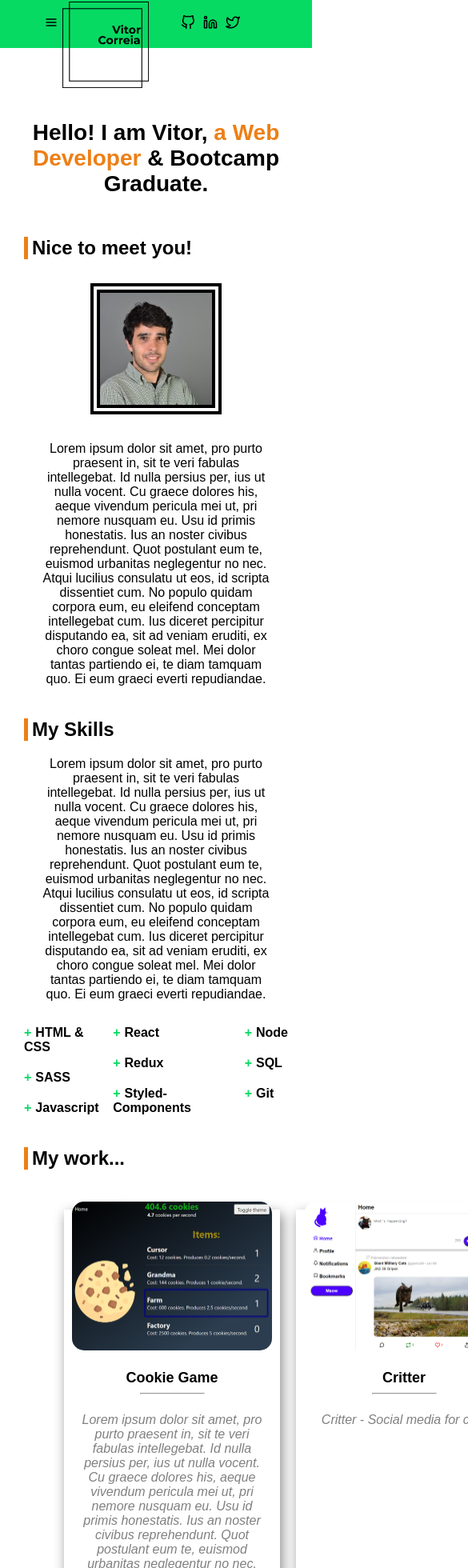
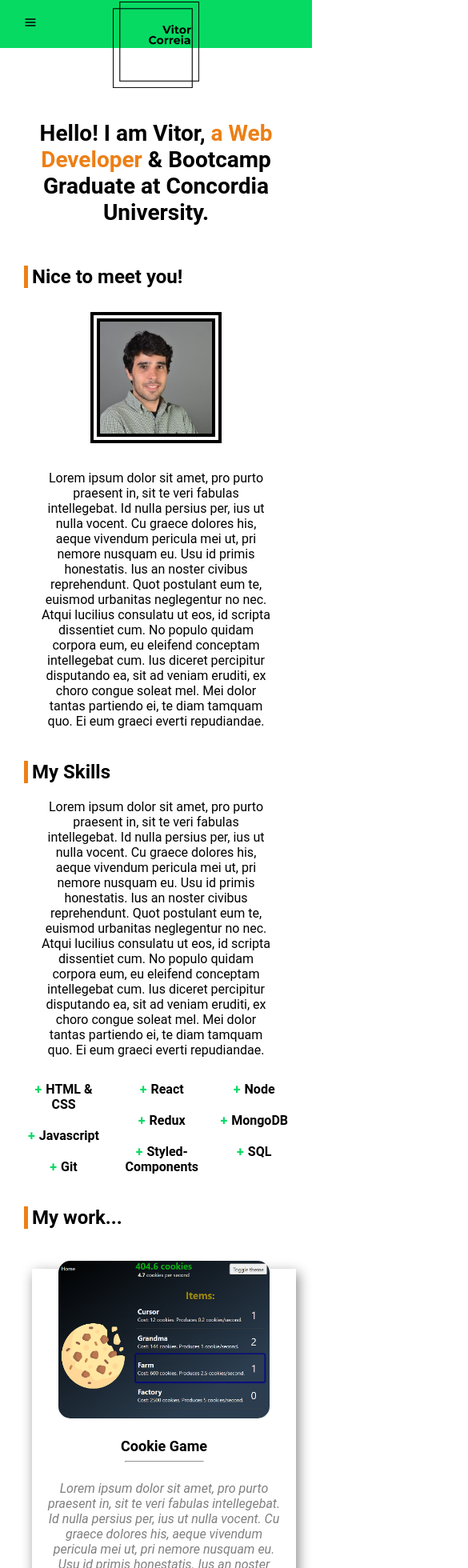
Before and after one commit to vitor-correia10/portfolio, a React (Create React App) app: page / in a window 390 px wide. Shown: the top 1960 px of the page at 80% size, 585 px wide, since content can reach past the window. Built offline with nearby package versions, Linux system fonts and the light colour scheme.

Commit message:
Fix mobile style

```diff
--- a/src/components/About.js
+++ b/src/components/About.js
@@ -7,7 +7,7 @@ import picture from '../assets/picture.jpeg';
 const About = () => {
     return (
         <Wrapper id="about">
-            <Header1>Hello! I am Vitor, <Gold>a Web Developer </Gold>& Bootcamp Graduate. </Header1>
+            <Header1>Hello! I am Vitor, <Gold>a Web Developer </Gold>& Bootcamp Graduate at Concordia University. </Header1>
             <Header>Nice to meet you!</Header>
             <Container>
                 <Picture src={picture} alt="Vitor Correia Picture" />
--- a/src/components/GlobalStyle/GlobalStyles.js
+++ b/src/components/GlobalStyle/GlobalStyles.js
@@ -30,7 +30,7 @@ export default createGlobalStyle`
     	padding: 0;
     	border: 0;
     	font-size: 100%;
-    	font-family: sans-serif;
+    	font-family: roboto, "open-sans";
     	vertical-align: baseline;
     }
 
--- a/src/components/Head/Navbar.js
+++ b/src/components/Head/Navbar.js
@@ -61,6 +61,10 @@ const Wrapper = styled.div`
 `
 
 const Hamburger = styled.div`
+    position: absolute;
+    left: 10px;
+    padding: 20px;
+
     @media (min-width: ${THEME.mobile}){
         display: none;
     }
@@ -73,6 +77,7 @@ const LogoAnchor = styled.a`
 
 const Span = styled.span`
     display: none;
+    font-size: 18px;
 
     @media (min-width: ${THEME.mobile}) {
         padding: 10px 2em;
@@ -95,12 +100,14 @@ const Span = styled.span`
         margin-top: 10px;
         background: ${THEME.dark};
         transition: width 500ms ease-out;
+        top: 20px;
     }
 
     &:hover:after{
         text-align: center;
         width: 100%;
         left: 0;
+        top: 20px;
         background: ${THEME.dark};
     }
 `
--- a/src/components/Head/SocialMedia.js
+++ b/src/components/Head/SocialMedia.js
@@ -22,8 +22,12 @@ const SocialMedia = () => {
 }
 
 const Social = styled.div`
-    padding: 10px 1.8em;
+    display: none;
 
+    @media (min-width: ${THEME.mobile}){
+        display: block;
+        padding: 10px 1.8em;
+    }
 `
 
 const Anchor = styled.a`
--- a/src/components/ListingGrid.js
+++ b/src/components/ListingGrid.js
@@ -2,6 +2,7 @@ import React from 'react';
 import styled from 'styled-components/macro';
 
 import { Link } from 'react-router-dom';
+import { THEME } from './GlobalStyle/Theme';
 
 const ListingGrid = ({ itemList }) => {
     return (
@@ -26,10 +27,14 @@ const ListingGrid = ({ itemList }) => {
 };
 
 const Container = styled.div`
-    display: grid;
-    grid-template-columns: repeat(2, 1fr);
-    grid-gap: 20px;
-    margin: 40px;
+    margin: 40px 0;
+
+    @media (min-width: ${THEME.mobile}){
+        display: grid;
+        grid-template-columns: repeat(2, 1fr);
+        grid-gap: 20px;
+        margin: 40px;
+    }
 
     a{
         text-decoration: none;
@@ -55,6 +60,11 @@ const ItemDetails = styled.div`
     position: relative;
     margin: 10px;
     box-shadow: 3px 5px 15px #888888;
+    height: 560px;
+
+    @media (min-width: ${THEME.mobile}){
+        height: auto;
+    }
 `
 
 const Image = styled.img`
--- a/src/components/Skills.js
+++ b/src/components/Skills.js
@@ -15,8 +15,8 @@ const Skills = () => {
                 <StyledList>
                     <Row>
                         <List>HTML & CSS</List>
-                        <List>SASS</List>
                         <List>Javascript</List>
+                        <List>Git</List>
                     </Row>
                     <Row>
                         <List>React</List>
@@ -25,8 +25,8 @@ const Skills = () => {
                     </Row>
                     <Row>
                         <List>Node</List>
+                        <List>MongoDB</List>
                         <List>SQL</List>
-                        <List>Git</List>
                     </Row>
                 </StyledList>
             </Container>
@@ -72,6 +72,9 @@ const StyledList = styled.ul`
 `
 
 const Row = styled.p`
+    @media (max-width: ${THEME.mobile}){
+        text-align: center;
+    }
 `
 
 const List = styled.li`
```
